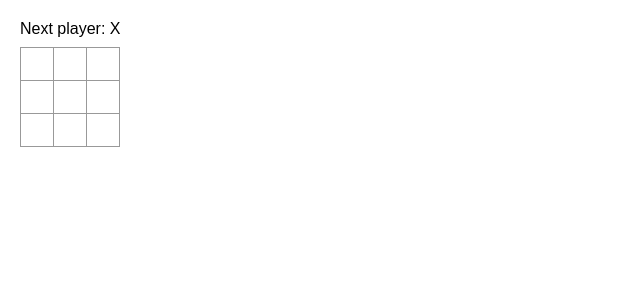
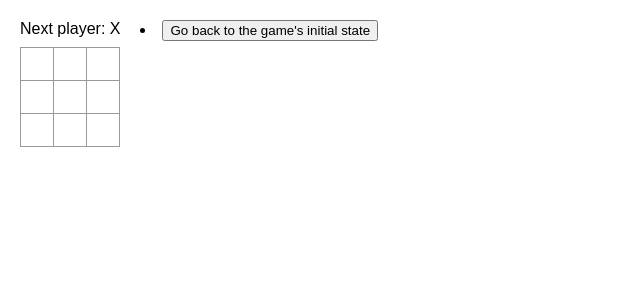
Before and after one commit to breathofaether/Tic-Tac-Toe, a React (Vite) app in the folder tic-tac-toe/: page / in a window 1280 px wide. Shown: the top 300 px of the page, without its empty margins (0-640 px from the left). Built offline with nearby package versions, Linux system fonts and the light colour scheme.

Commit message:
stores a game's history as the game progresses

```diff
--- a/tic-tac-toe/src/App.jsx
+++ b/tic-tac-toe/src/App.jsx
@@ -4,10 +4,7 @@ function Grid( {value, onGridClick} ) {
   return  <button className="grid" onClick={onGridClick}>{value}</button>
 }
 
-export default function Board() {
-  const [isXNext, setIsXNext] = useState(true)
-  const [grid, setGrid] = useState(Array(9).fill(null))
-
+function Board({isXNext, grid, onPlay}) {
   function handleClick(i) {
 
     if (grid[i] !== null || calculateWinner(grid)) {
@@ -25,8 +22,7 @@ export default function Board() {
       copyOfGrid[i] = "O"
     }
 
-    setGrid(copyOfGrid);
-    setIsXNext(!isXNext) // flip the boolean
+    onPlay(copyOfGrid);
 
   }
 
@@ -61,6 +57,47 @@ export default function Board() {
   );
 }
 
+export default function Game() {
+  const [history, setHistory] = useState([(Array(9).fill(null))])
+  const [currentIndex, setCurrentIndex] = useState(0)
+  const isXNext = currentIndex % 2 === 0;
+
+  const currentGrid = history[currentIndex]; // Board state of the last move
+
+  function handlePlay(copyOfGrid) {
+    const nextHistory = [...history.slice(0, currentIndex + 1), copyOfGrid];
+    setHistory(nextHistory);
+    setCurrentIndex(nextHistory.length - 1);
+  }
+
+  function jumpTo(nextIndex) {
+    setCurrentIndex(nextIndex);
+  }
+
+  const moves = history.map((grid, index) => {
+    let description;
+    if (index > 0) {
+      description = `Go to move #${index}`;
+    } else {
+      description = `Go back to the game's initial state`
+    }
+    return (
+      <li key={index}>
+        <button onClick={() => jumpTo(index)}>{description}</button>
+      </li>
+    )
+  })
+
+
+  return (
+    <div className="game">
+      <div className="game-board"> <Board isXNext={isXNext} grid={currentGrid} onPlay={handlePlay}/></div>
+      <div className="game-info">{moves}</div>
+    </div>
+  )
+}
+
+
 function calculateWinner(grid) {
   // Winning combinations of indexes on the board
   const winningLines = [
```
